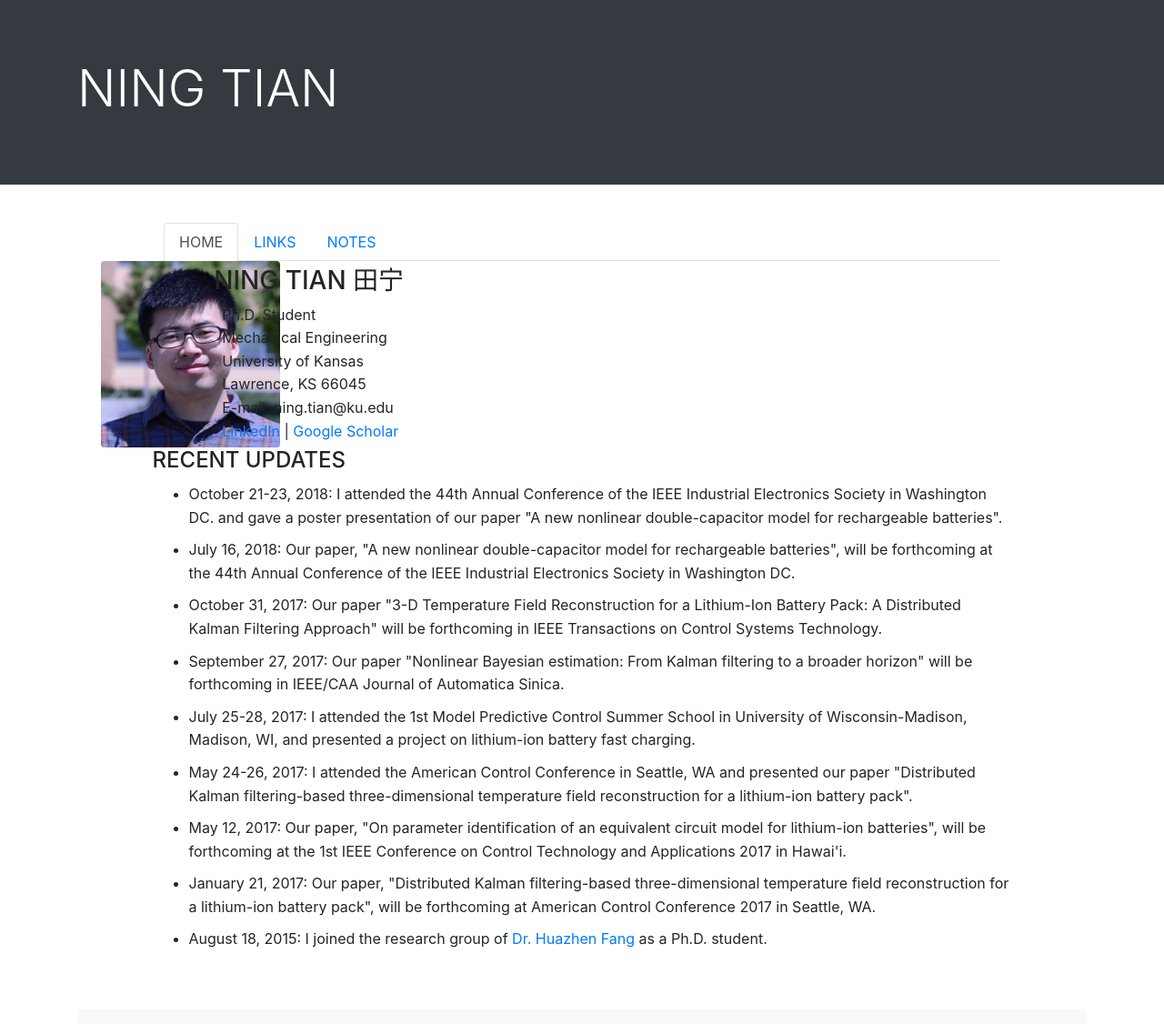
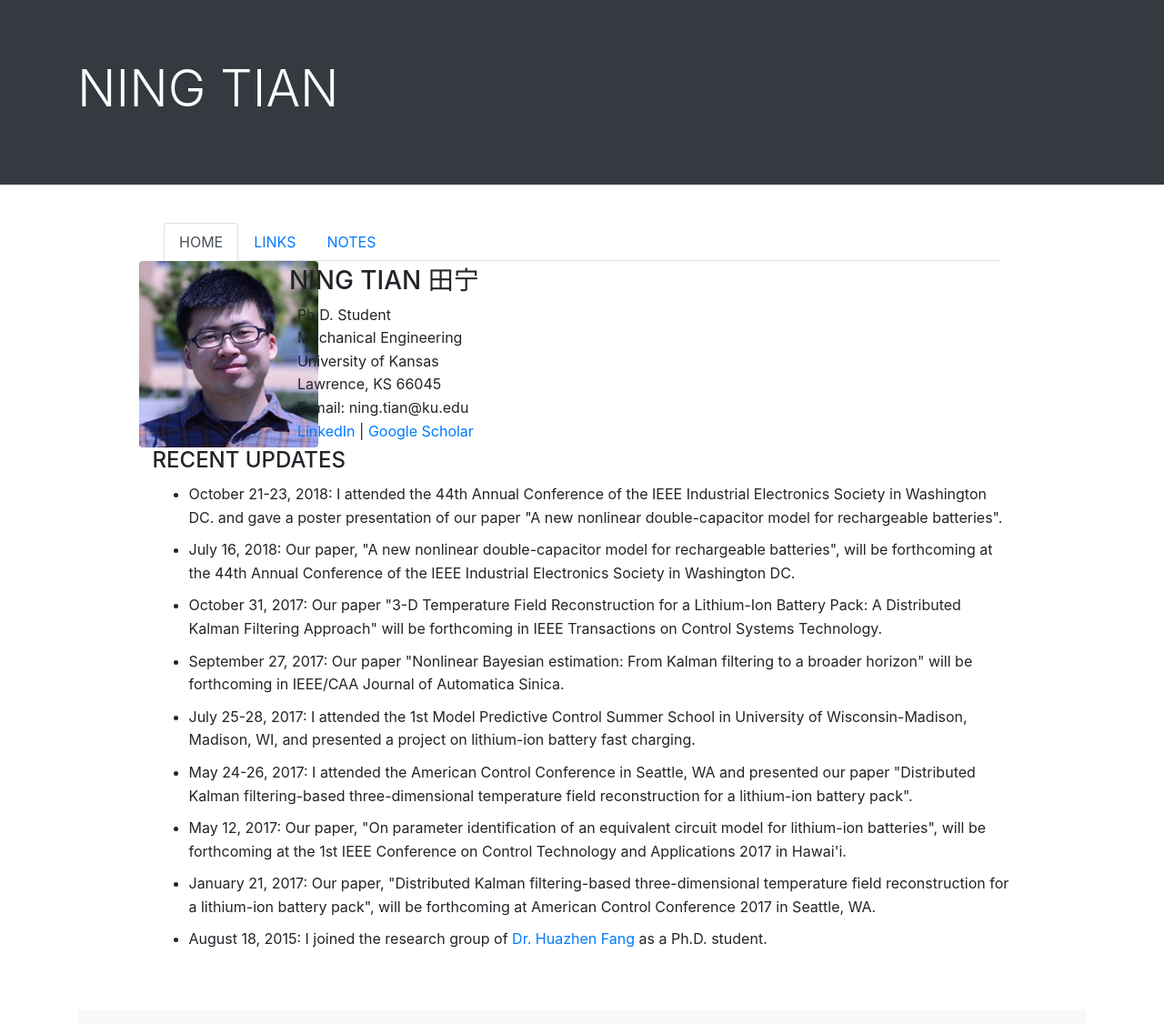
Before and after one commit to ningtian/ningtian.github.io, a Jekyll site: the page index.html, which Jekyll copies as it is, in a window 1280 px wide. Shown: the whole page at 91% size. Built offline with Jekyll 4.4.1, drawn with Linux system fonts in a browser that asks for light colours.

Commit message:
Update index.html

```diff
--- a/index.html
+++ b/index.html
@@ -44,19 +44,20 @@
     </ul>
     </div> <!-- end of <div class="col-10"> i.e., end of the second column -->
 
-    <div class="col"></div> <!-- the third column-->
+    <div class="col-sm-1"></div> <!-- the third column-->
 
     <br>
 
-    <div class="a">
+
 
 	<div class="row align-items-center">
-	<div class="col-sm-1"></div> <!-- the first column-->
+	<div class="col-sm-2"></div> <!-- the first column-->
 
-	<div class="col-sm-3"> <!-- the second column-->
+	<div class="col-sm-4"> <!-- the second column-->
 	<img src="/img/Picture11.jpg" class="rounded" alt="Portrait">
 	</div>
-	<div class="col-sm-8">  <!-- the third column-->
+	<div class="col-sm-6">  <!-- the third column-->
+	<div class="a">
 	<h3>NING TIAN 田宁</h3>
 	&nbsp  Ph.D. Student<br>
 	&nbsp  Mechanical Engineering<br>
@@ -65,9 +66,10 @@
 	&nbsp  E-mail: ning.tian@ku.edu<br>
 	&nbsp  <a href="https://www.linkedin.com/in/ning-tian-0aa4a6113/">LinkedIn</a> | <a href="https://scholar.google.com/citations?user=BHRe3uoAAAAJ&hl=en">Google Scholar</a><br>
         </div>
+	</div>
 
-	</div>
-     </div>
+	</div> <!-- ebd of <div class="row align-items-center"> -->
+
 
 
 	<br>
@@ -109,10 +111,10 @@
 
        </div> <!-- end of <div class="col-10"> i.e., end of the second column -->
 
-       <div class="col"></div> <!-- the third column-->
+       <div class="col-sm-1"></div> <!-- the third column-->
 
-  </div> <!-- end of <div class="row"> -->
-  </div> <!-- end of <div class="a"> -->
+    </div> <!-- end of <div class="row"> -->
+   </div> <!-- end of <div class="a"> -->
 
 </div> <!-- end of <div class="container"> -->
 
```
